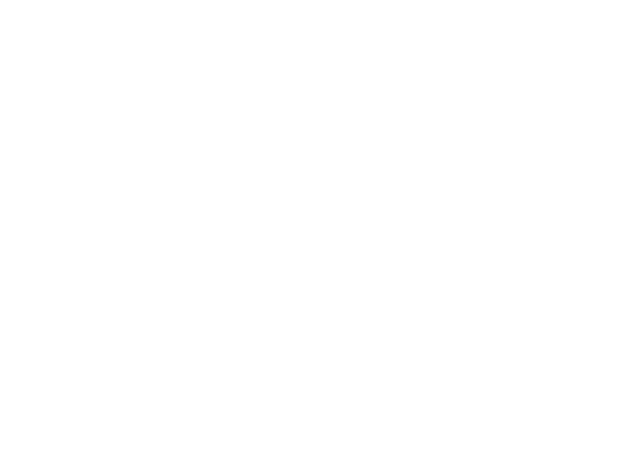
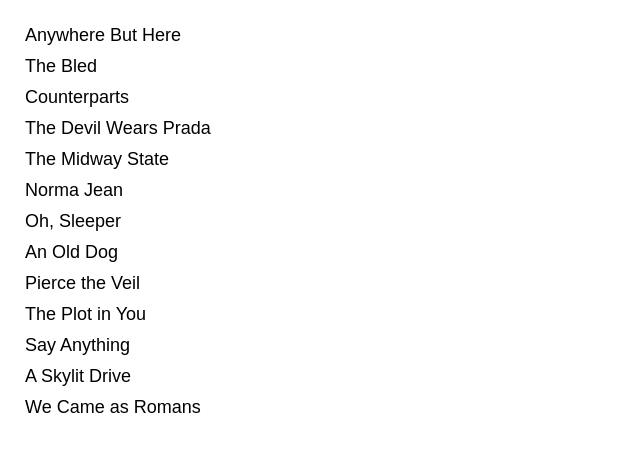
Before and after one commit to acciojob/sorting-articles-borrolla, a website: page main.html in a window 1280 px wide. Shown: the whole page, without its empty margins (0-640 px from the left). Drawn offline with Linux system fonts and the light colour scheme.

Commit message:
created a submission

```diff
--- a/main.html
+++ b/main.html
@@ -4,6 +4,8 @@
 	<link rel="stylesheet" href="styles.css">
 </head>
 <body>
+	 <div id="container"></div>
+    <ul id="band" type="square"></ul>
 	<!-- the entire body must be written by student -->
     <script type="text/javascript" src="./script.js">
 </script>
--- a/script.js
+++ b/script.js
@@ -13,4 +13,7 @@
 	 stripArticles(a).localeCompare(stripArticles(b)));
 
 
- console.log(sortedBands);
+ //console.log(sortedBands);
+
+const bandList = document.getElementById('band');
+        bandList.innerHTML = sortedBands.map(band => `<li>${band}</li>`).join('');
--- a/styles.css
+++ b/styles.css
@@ -1 +1,13 @@
 /*  your css code here. If applicable */
+body {
+            font-family: Arial, sans-serif;
+            margin: 20px;
+        }
+        ul {
+            list-style-type: none;
+            padding: 0;
+        }
+        li {
+            padding: 5px;
+            font-size: 18px;
+		}
```
